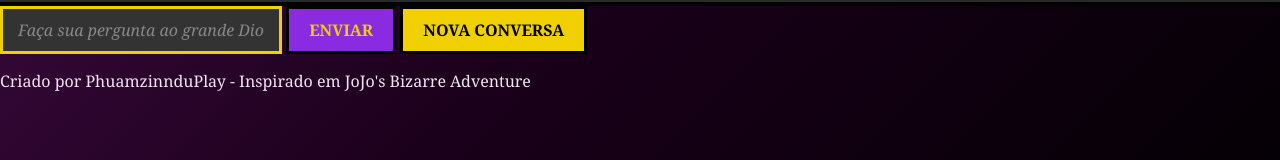
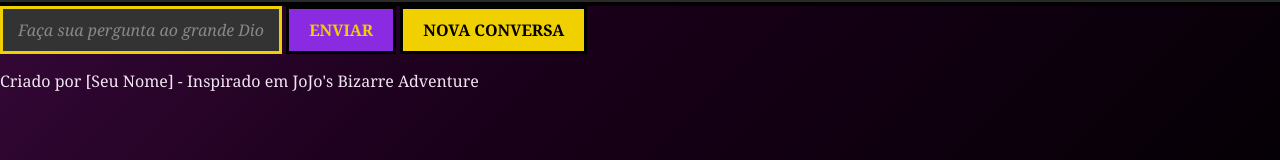
Before and after one commit to Rhuam7282/Iaiaia, a plain HTML site: page public/index.html in a window 1280 px wide. Shown: the part 453-613 px from the top of the page. Drawn offline with Linux system fonts and the light colour scheme; no server answers.

Commit message:
Add files via upload

```diff
--- a/public/index.html
+++ b/public/index.html
@@ -25,7 +25,7 @@
         </div>
         <div id="status-area"></div>
         <footer>
-            <p>Criado por PhuamzinnduPlay - Inspirado em JoJo's Bizarre Adventure</p>
+            <p>Criado por [Seu Nome] - Inspirado em JoJo's Bizarre Adventure</p>
         </footer>
     </div>
     <script src="client.js"></script>
```
